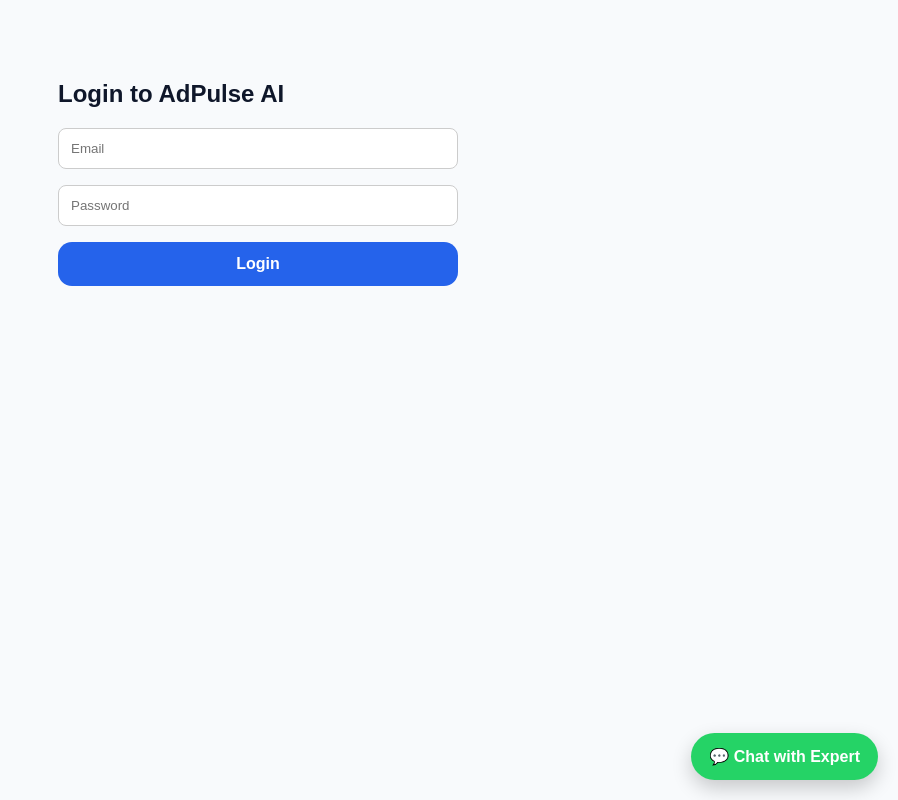
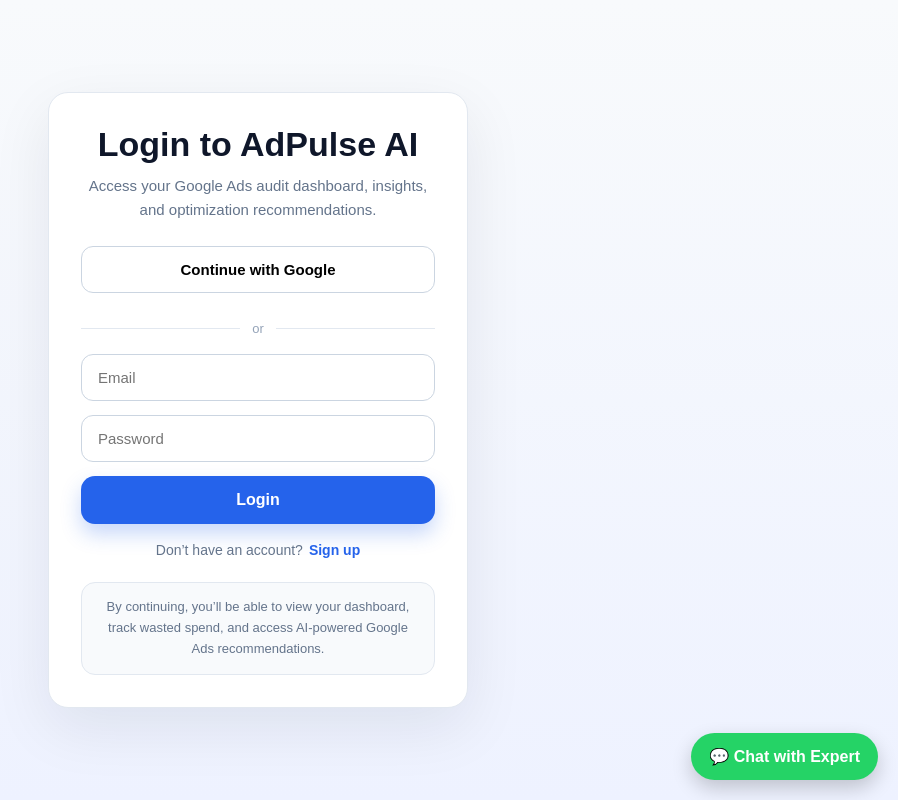
Before and after one commit to srinivarmab/adpulse-web, a Next.js app: page /login in a window 1280 px wide. Shown: the whole page, without its empty margins (382-1280 px from the left). Built offline with nearby package versions, Linux system fonts and the light colour scheme.

Commit message:
Update page.js

```diff
--- a/app/login/page.js
+++ b/app/login/page.js
@@ -8,24 +8,107 @@ export default function LoginPage() {
 
   const [email, setEmail] = useState("");
   const [password, setPassword] = useState("");
+  const [loading, setLoading] = useState(false);
 
   const handleLogin = (e) => {
     e.preventDefault();
 
-    // SIMPLE LOGIN (temporary)
-    if (email && password) {
+    if (!email || !password) {
+      alert("Please enter email and password");
+      return;
+    }
+
+    setLoading(true);
+
+    setTimeout(() => {
       localStorage.setItem("user", email);
       router.push("/dashboard");
-    } else {
-      alert("Please enter email & password");
-    }
+      setLoading(false);
+    }, 800);
+  };
+
+  const handleGoogleLogin = () => {
+    localStorage.setItem("user", "googleuser@example.com");
+    router.push("/dashboard");
   };
 
   return (
-    <div style={{ maxWidth: 400, margin: "80px auto" }}>
-      <h2>Login to AdPulse AI</h2>
+    <div
+      style={{
+        minHeight: "100vh",
+        background: "linear-gradient(180deg,#f8fafc,#eef2ff)",
+        display: "flex",
+        alignItems: "center",
+        justifyContent: "center",
+        padding: "24px"
+      }}
+    >
+      <div
+        style={{
+          width: "100%",
+          maxWidth: "420px",
+          background: "#ffffff",
+          borderRadius: "20px",
+          padding: "32px",
+          boxShadow: "0 20px 60px rgba(15,23,42,0.08)",
+          border: "1px solid #e2e8f0"
+        }}
+      >
+        <div style={{ textAlign: "center", marginBottom: "24px" }}>
+          <h1
+            style={{
+              margin: 0,
+              fontSize: "34px",
+              fontWeight: "800",
+              color: "#0f172a"
+            }}
+          >
+            Login to AdPulse AI
+          </h1>
+          <p
+            style={{
+              marginTop: "10px",
+              color: "#64748b",
+              lineHeight: 1.6,
+              fontSize: "15px"
+            }}
+          >
+            Access your Google Ads audit dashboard, insights, and optimization recommendations.
+          </p>
+        </div>
 
-      <form onSubmit={handleLogin} style={{ display: "grid", gap: 16 }}>
+        <button
+          type="button"
+          onClick={handleGoogleLogin}
+          style={{
+            width: "100%",
+            padding: "14px",
+            borderRadius: "12px",
+            border: "1px solid #cbd5e1",
+            background: "#fff",
+            fontWeight: "600",
+            fontSize: "15px",
+            cursor: "pointer",
+            marginBottom: "14px"
+          }}
+        >
+          Continue with Google
+        </button>
+
+        <div
+          style={{
+            display: "flex",
+            alignItems: "center",
+            gap: "12px",
+            margin: "14px 0 18px"
+          }}
+        >
+          <div style={{ flex: 1, height: "1px", background: "#e2e8f0" }} />
+          <span style={{ color: "#94a3b8", fontSize: "13px" }}>or</span>
+          <div style={{ flex: 1, height: "1px", background: "#e2e8f0" }} />
+        </div>
+
+        <form onSubmit={handleLogin} style={{ display: "grid", gap: "14px" }}>
           <input
             type="email"
             placeholder="Email"
@@ -42,14 +125,81 @@ export default function LoginPage() {
             style={inputStyle}
           />
 
-        <button className="btn btn-primary">Login</button>
+          <button
+            type="submit"
+            style={{
+              width: "100%",
+              padding: "15px",
+              borderRadius: "14px",
+              border: "none",
+              background: "#2563eb",
+              color: "#fff",
+              fontSize: "16px",
+              fontWeight: "700",
+              cursor: "pointer",
+              boxShadow: "0 10px 20px rgba(37,99,235,0.25)"
+            }}
+          >
+            {loading ? "Logging in..." : "Login"}
+          </button>
         </form>
+
+        <p
+          style={{
+            marginTop: "18px",
+            textAlign: "center",
+            color: "#64748b",
+            fontSize: "14px"
+          }}
+        >
+          Don’t have an account?
+          <a
+            href="#"
+            style={{
+              color: "#2563eb",
+              marginLeft: "6px",
+              fontWeight: "600",
+              textDecoration: "none"
+            }}
+          >
+            Sign up
+          </a>
+        </p>
+
+        <div
+          style={{
+            marginTop: "24px",
+            background: "#f8fafc",
+            border: "1px solid #e2e8f0",
+            borderRadius: "14px",
+            padding: "14px"
+          }}
+        >
+          <p
+            style={{
+              margin: 0,
+              fontSize: "13px",
+              color: "#64748b",
+              lineHeight: 1.6,
+              textAlign: "center"
+            }}
+          >
+            By continuing, you’ll be able to view your dashboard, track wasted spend,
+            and access AI-powered Google Ads recommendations.
+          </p>
+        </div>
+      </div>
     </div>
   );
 }
 
 const inputStyle = {
-  padding: "12px",
-  borderRadius: "8px",
-  border: "1px solid #ccc"
+  width: "100%",
+  padding: "14px 16px",
+  borderRadius: "12px",
+  border: "1px solid #cbd5e1",
+  fontSize: "15px",
+  outline: "none",
+  background: "#fff",
+  color: "#0f172a"
 };
```
Lines whose indentation alone changed are shown as unchanged.
